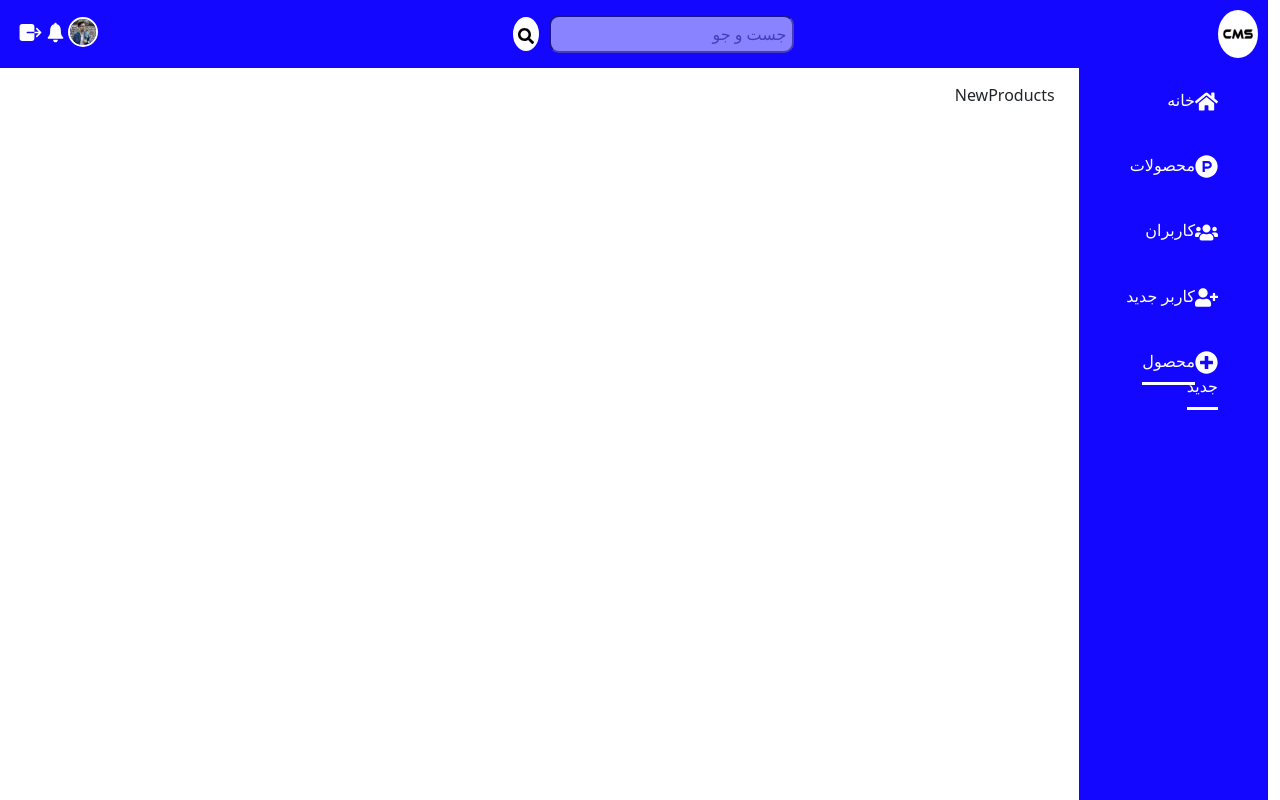
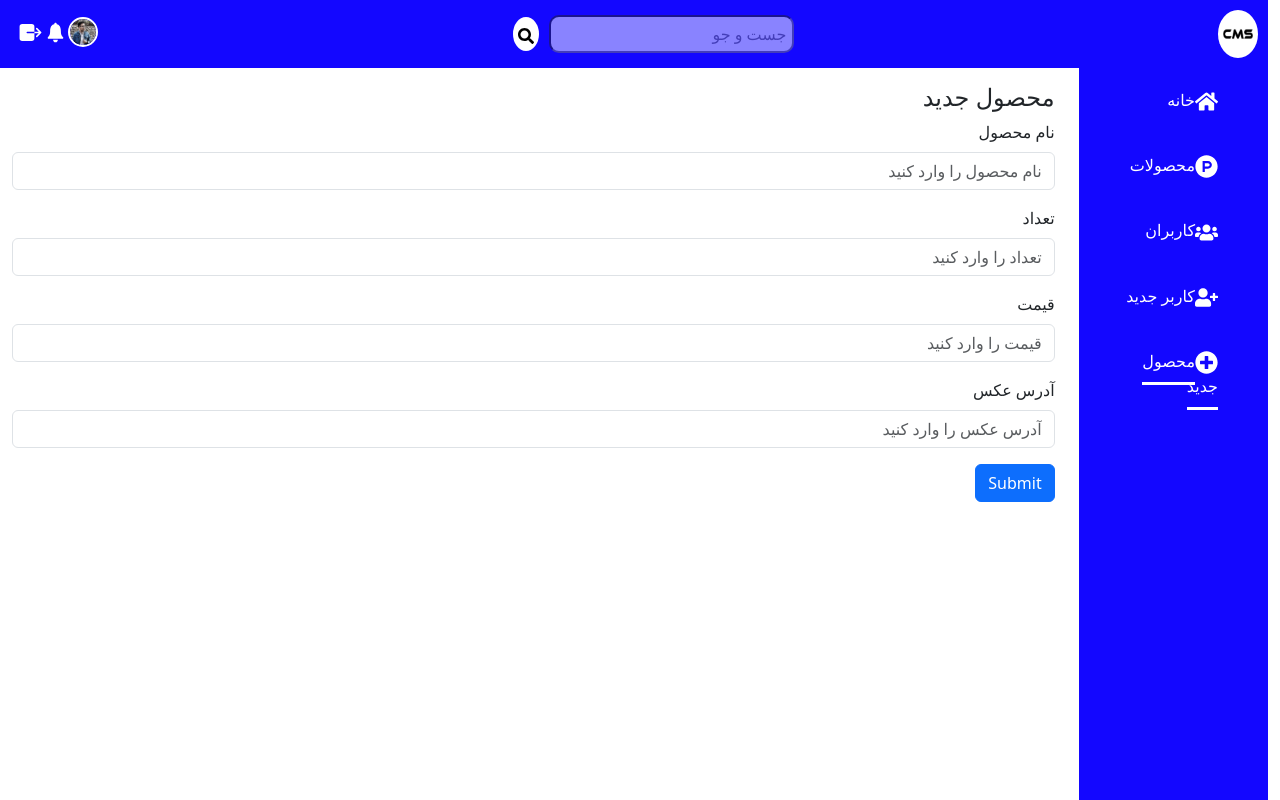
Before and after one commit to MohamadTdn/farsicmswithreactjs, a React (Create React App) app: page /newproduct in a window 1280 px wide. Shown: the top 800 px of the page. Built offline with nearby package versions, Linux system fonts and the light colour scheme.

Commit message:
add new products component

```diff
--- a/src/Pages/NewProducts.js
+++ b/src/Pages/NewProducts.js
@@ -1,9 +1,34 @@
-import React from 'react'
+import React from "react";
+import Button from "react-bootstrap/Button";
+import Form from "react-bootstrap/Form";
 
 function NewProducts() {
   return (
-    <div>NewProducts</div>
-  )
+    <div>
+      <h4>محصول جدید</h4>
+      <Form>
+        <Form.Group className="mb-3" controlId="formBasicEmail">
+          <Form.Label>نام محصول</Form.Label>
+          <Form.Control type="text" placeholder="نام محصول را وارد کنید" />
+        </Form.Group>
+        <Form.Group className="mb-3" controlId="formBasicPassword">
+          <Form.Label>تعداد</Form.Label>
+          <Form.Control type="number" placeholder="تعداد را وارد کنید" />
+        </Form.Group>
+        <Form.Group className="mb-3" controlId="formBasicPassword">
+          <Form.Label>قیمت</Form.Label>
+          <Form.Control type="number" placeholder="قیمت را وارد کنید"/>
+        </Form.Group>
+        <Form.Group className="mb-3" controlId="formBasicPassword">
+          <Form.Label>آدرس عکس</Form.Label>
+          <Form.Control type="text" placeholder="آدرس عکس را وارد کنید" />
+        </Form.Group>
+        <Button variant="primary" type="submit">
+          Submit
+        </Button>
+      </Form>
+    </div>
+  );
 }
 
-export default NewProducts
+export default NewProducts;
```
